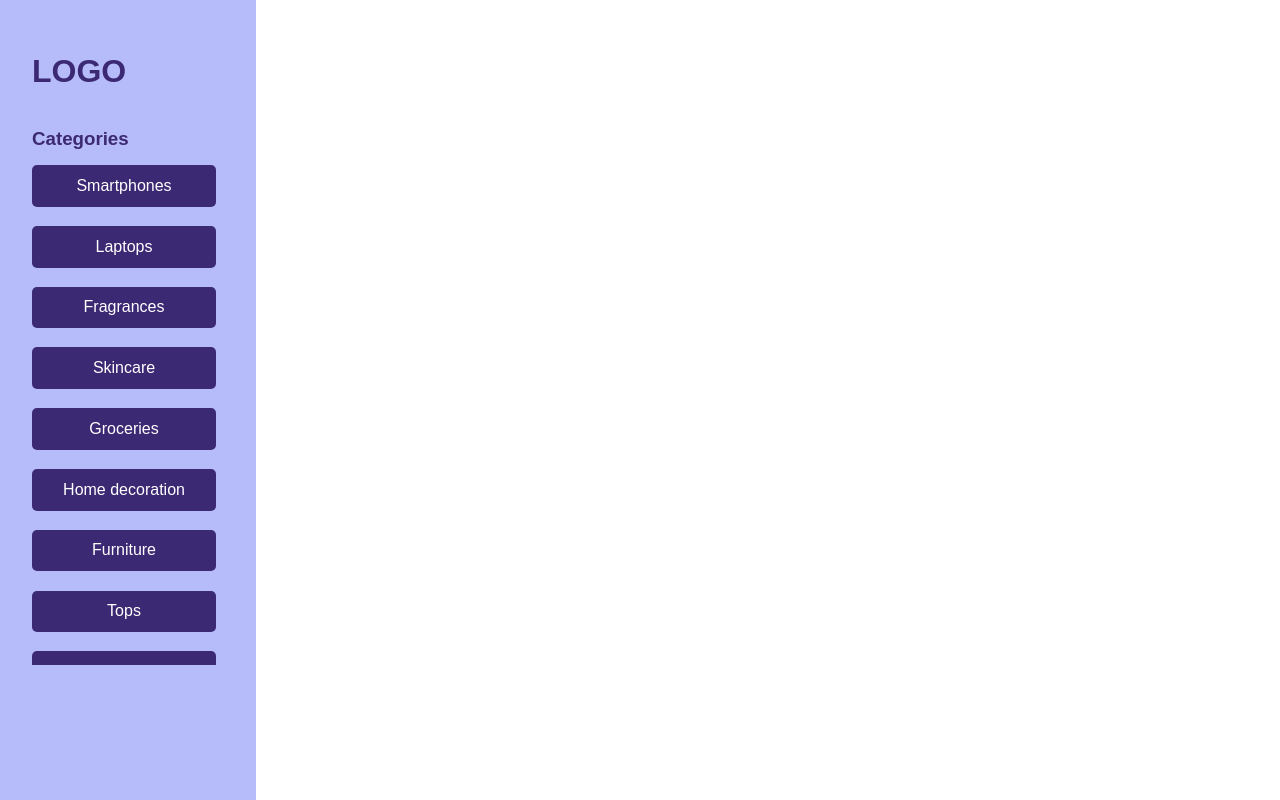
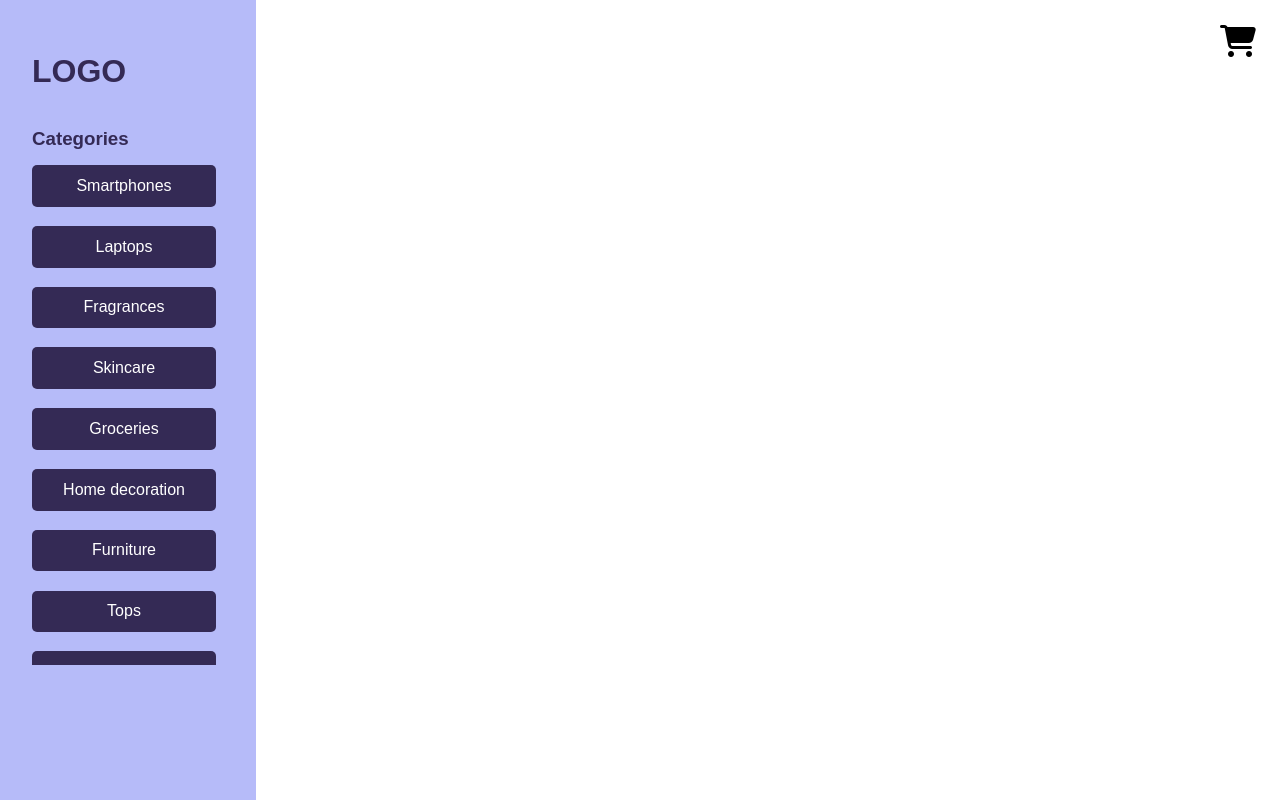
Before and after one commit to Angel-Men25/E-commerce, a plain HTML site: page index.html in a window 1280 px wide. Drawn offline with Linux system fonts and the light colour scheme.

Commit message:
Añade cart button

```diff
--- a/css/main.css
+++ b/css/main.css
@@ -5,7 +5,7 @@
   --tangerine: #ffba00;
   --white: #ffffff;
 
-  --windsor: #3c2973;
+  --windsor: #342a55;
   --lavender: #b6bbf9;
   --peach: #fbc99a;
   --wisteria: #d586d7;
@@ -15,6 +15,18 @@
 body {
   background-color: var(--white);
   height: 100vh;
+}
+
+/* CART BUTTON */
+
+.cart__button {
+  font-size: 2rem;
+  text-decoration: none;
+  color: black;
+  position: absolute;
+  top: 0;
+  right: 0;
+  margin: 1.5rem;
 }
 
 /* CONTAINER */
--- a/index.html
+++ b/index.html
@@ -12,6 +12,13 @@
 </head>
 
 <body>
+
+  <a href="#" class="cart__button">
+    <i class="fa-solid fa-cart-shopping"></i>
+    <!-- <div class="notification">
+      <span>0</span>
+    </div> -->
+  </a>
 
   <div class="container">
     <aside class="aside">
```
